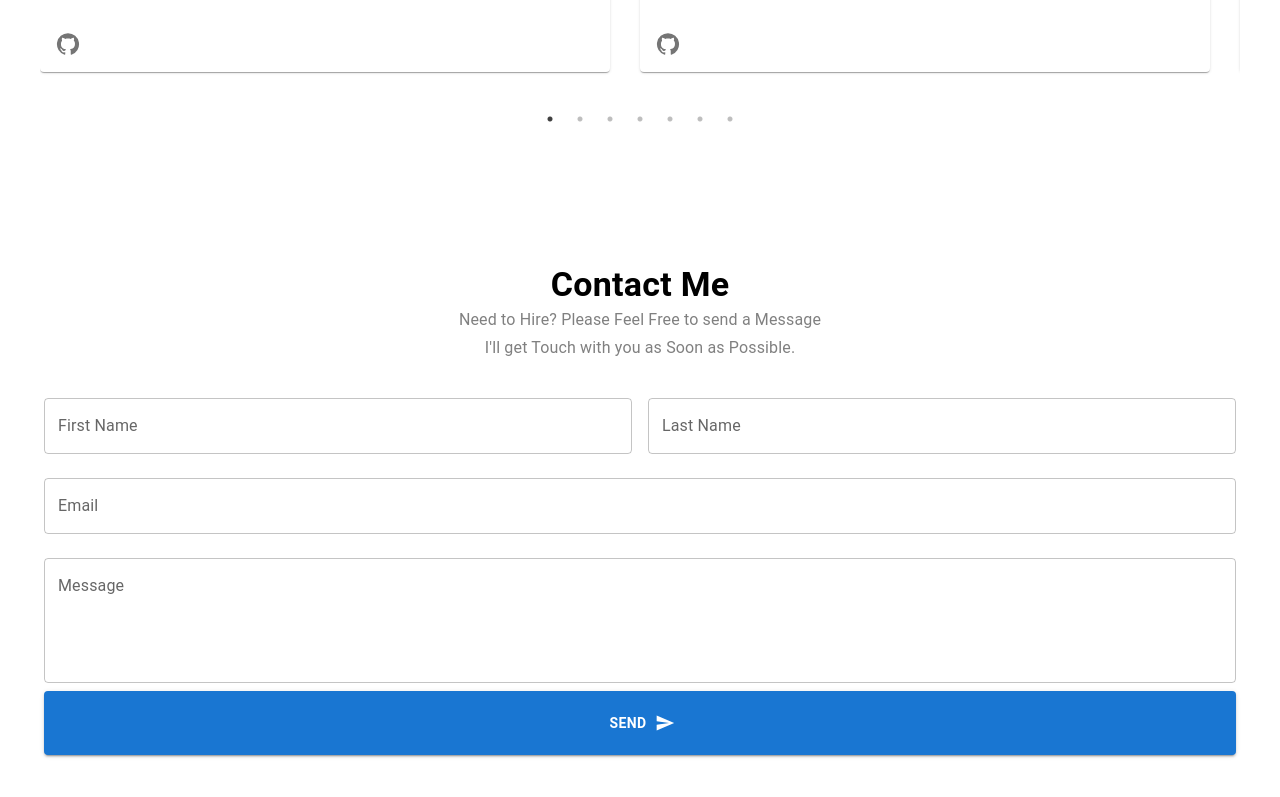
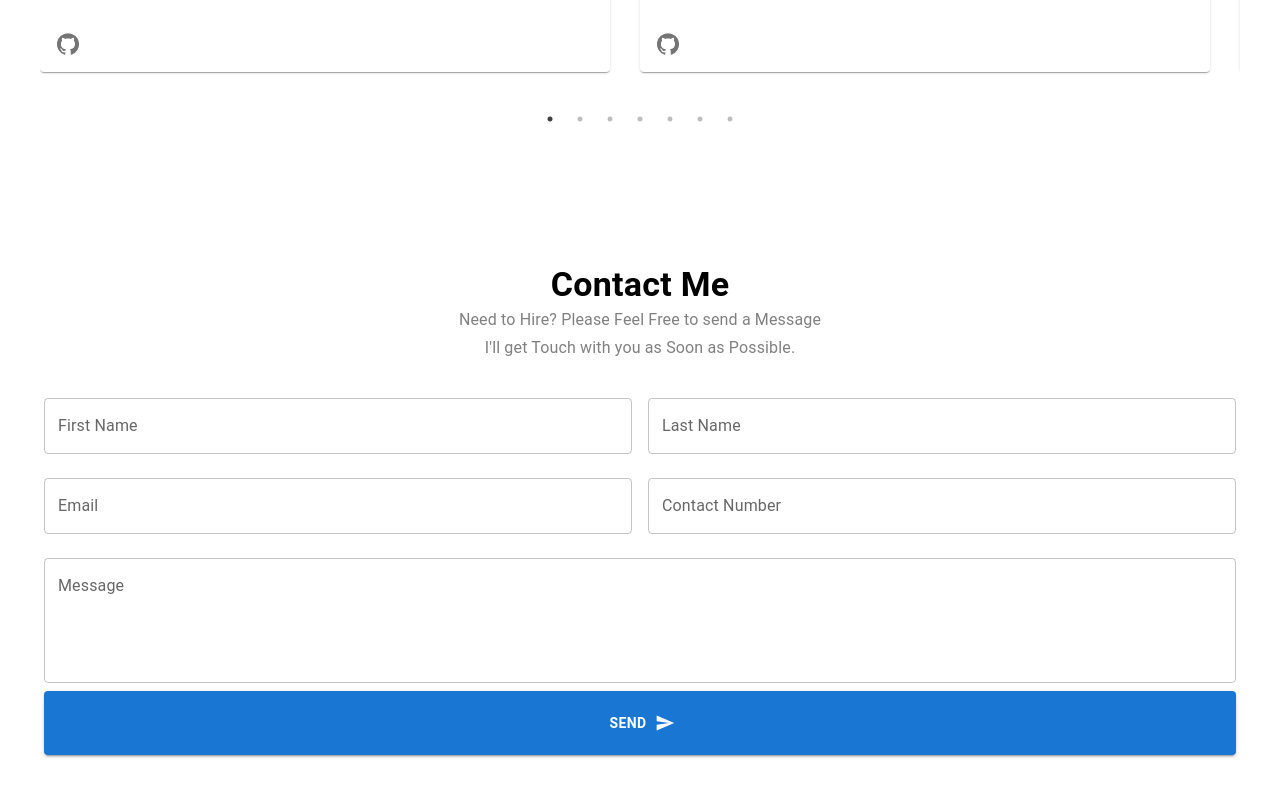
Before and after one commit to Vimu26/personal-portfolio, a React (Create React App) app: page / in a window 1280 px wide. Shown: the part 2573-3370 px from the top of the page. Built offline with nearby package versions, Linux system fonts and the light colour scheme.

Commit message:
contact numbr added

```diff
--- a/src/Pages/Contact/Contact.jsx
+++ b/src/Pages/Contact/Contact.jsx
@@ -17,26 +17,26 @@ const Contact = () => {
     Fname: "",
     Lname: "",
     email: "",
+    pno: "",
     message: "",
   });
   const [snackbarOpen, setSnackbarOpen] = useState(false);
 
   const handleChange = (e) => {
-    console.log(e);
     setFormData({ ...formData, [e.target.name]: e.target.value });
   };
 
   const handleSubmit = async () => {
-    const { Fname, Lname, email, message } = formData;
+    const { Fname, Lname, email, pno, message } = formData;
     const subject = "Mail from Portfolio website";
     const to = "akalankavimukthi2@gmail.com";
     const mailtoLink = `mailto:${to}?subject=${encodeURIComponent(
       subject
-    )}&body=Name: ${Fname} ${Lname}%0D%0AEmail: ${email}%0D%0AMessage: ${message}`;
+    )}&body=Name: ${Fname} ${Lname}%0D%0AEmail: ${email}%0D%0AContact Number: ${pno}%0D%0AMessage: ${message}`;
 
     window.location.href = mailtoLink;
 
-    setFormData({ Fname: "", Lname: "", email: "", message: "" });
+    setFormData({ Fname: "", Lname: "", email: "", pno: "", message: "" });
     setSnackbarOpen(true);
   };
 
@@ -61,7 +61,7 @@ const Contact = () => {
 
       <div style={{ padding: "20px" }}>
         <Grid container spacing={2}>
-          <Grid item xs={6}>
+          <Grid item xs={12} md={6}>
             <TextField
               name="Fname"
               label="First Name"
@@ -72,7 +72,7 @@ const Contact = () => {
               onChange={handleChange}
             />
           </Grid>
-          <Grid item xs={6}>
+          <Grid item xs={12} md={6}>
             <TextField
               name="Lname"
               label="Last Name"
@@ -85,6 +85,8 @@ const Contact = () => {
           </Grid>
         </Grid>
 
+        <Grid container spacing={2}>
+          <Grid item xs={12} md={6}>
             <TextField
               name="email"
               label="Email"
@@ -94,6 +96,20 @@ const Contact = () => {
               value={formData.email}
               onChange={handleChange}
             />
+          </Grid>
+          <Grid item xs={12} md={6}>
+            <TextField
+              name="pno"
+              label="Contact Number"
+              variant="outlined"
+              fullWidth
+              margin="normal"
+              value={formData.pno}
+              onChange={handleChange}
+            />
+          </Grid>
+        </Grid>
+
         <TextField
           name="message"
           label="Message"
```
Lines whose indentation alone changed are shown as unchanged.
